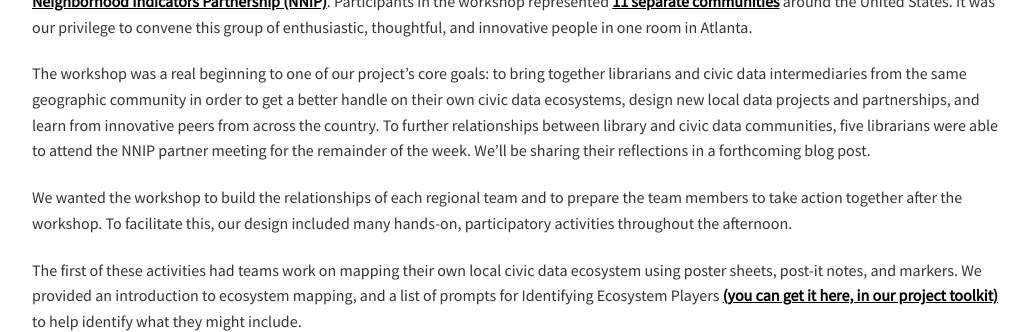
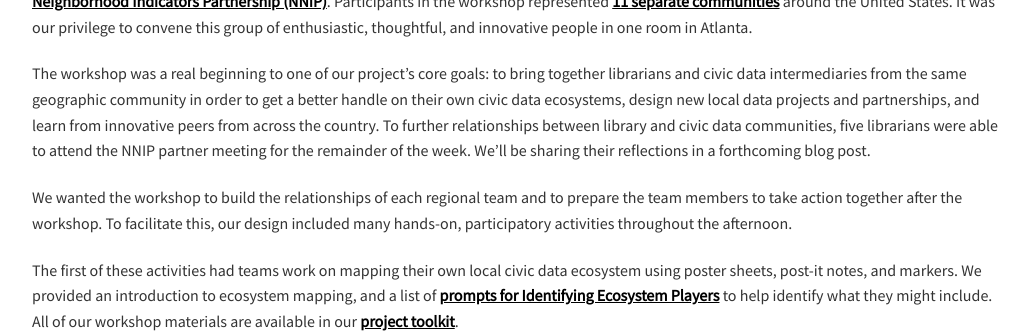
Before and after one commit to civic-switchboard/civic-switchboard.github.io.first, a Jekyll site: the page built from _posts/2018-05-30-post_8.md, in a window 1280 px wide and 900 px high, scrolled down 324 px, cut to the strip 0-332 px from the top of the window. Shown: the whole strip, without its empty margins (118-1147 px from the left). Built offline with Jekyll 4.4.1, drawn with Linux system fonts in a browser that asks for light colours; nearby versions of some CDN libraries.

Commit message:
update links ecosystem player sentence

```diff
--- a/_posts/2018-05-30-post_8.md
+++ b/_posts/2018-05-30-post_8.md
@@ -13,7 +13,7 @@ The workshop was a real beginning to one of our project's core goals: to bring t
 
 We wanted the workshop to build the relationships of each regional team and to prepare the team members to take action together after the workshop. To facilitate this, our design included many hands-on, participatory activities throughout the afternoon.
 
-The first of these activities had teams work on mapping their own local civic data ecosystem using poster sheets, post-it notes, and markers. We provided an introduction to ecosystem mapping, and a list of prompts for Identifying Ecosystem Players [(you can get it here, in our project toolkit)](https://github.com/civic-switchboard/guide/raw/master/toolkit/Identifying%20Ecosytem%20Players.pdf) to help identify what they might include.
+The first of these activities had teams work on mapping their own local civic data ecosystem using poster sheets, post-it notes, and markers. We provided an introduction to ecosystem mapping, and a list of [prompts for Identifying Ecosystem Players](https://github.com/civic-switchboard/guide/raw/master/toolkit/Identifying%20Ecosytem%20Players.pdf) to help identify what they might include. All of our workshop materials are available in our [project toolkit](https://civic-switchboard.gitbooks.io/guide/content/toolkit.html).
 
 {% include image.html file="2018-05-08 12.55.50.jpg" description="mapping ecosystems" attribution="Mapping Ecosystems. Photo by Civic Switchboard, CC-BY" %}
 
```
